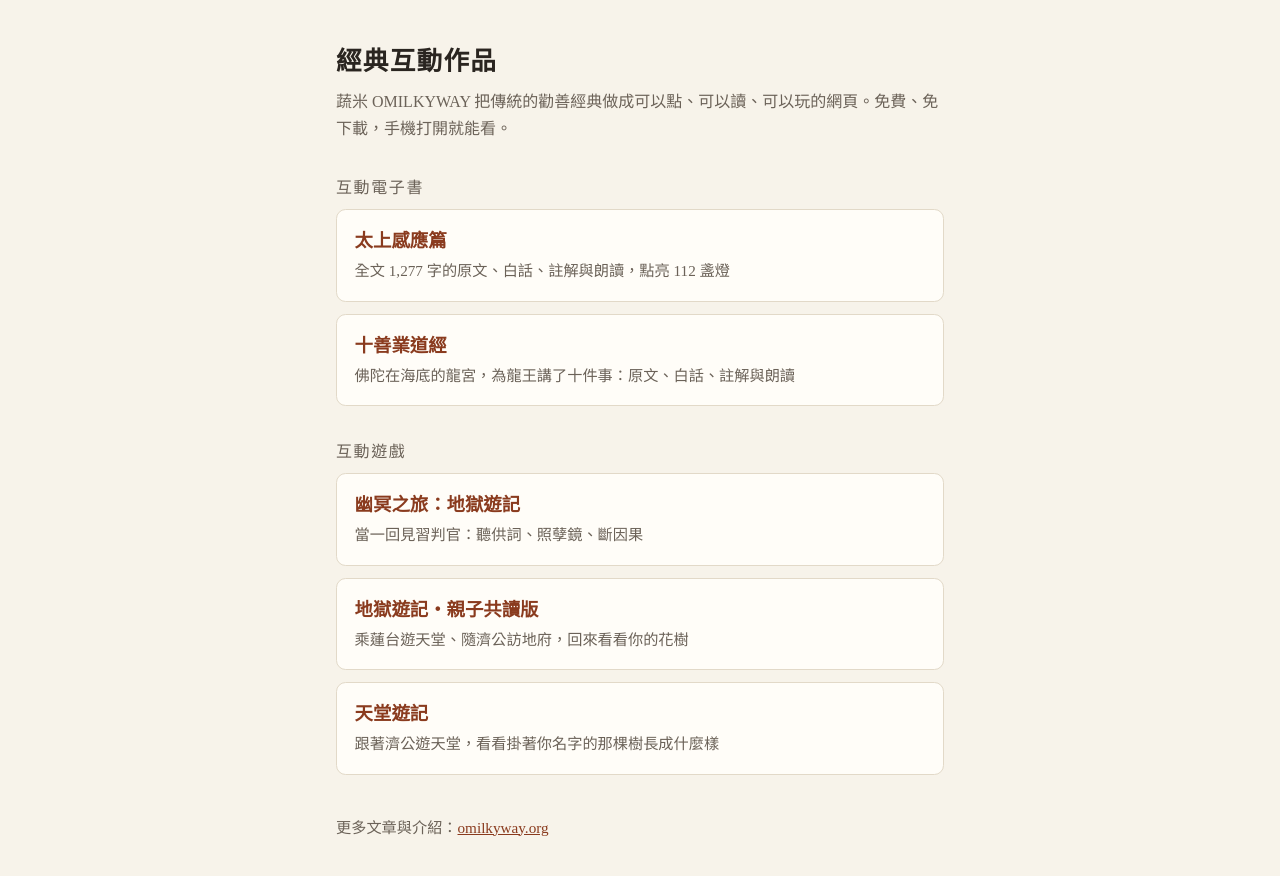
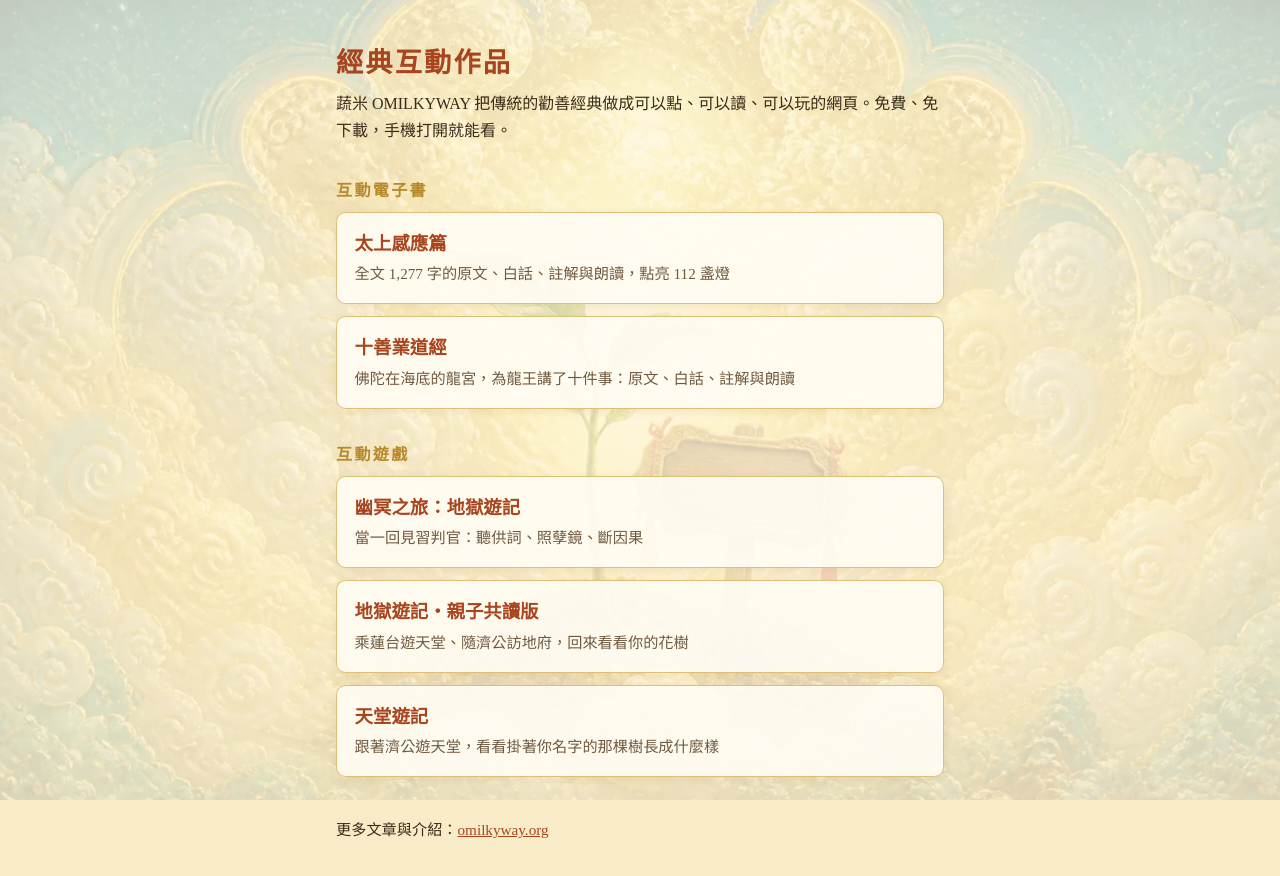
Before and after one commit to gustarsmile/gustarsmile.github.io, a plain HTML site: page index.html in a window 1280 px wide. Drawn offline with Linux system fonts and the light colour scheme.

Commit message:
首頁改成暖色：刷淡的小樹苗彩繪當背景
背景圖取自《天堂遊記》的 tree-sapling；不再跟著系統切換深色配色。

Co-Authored-By: Claude Fable 5.2 <noreply@anthropic.com>

```diff
--- a/index.html
+++ b/index.html
@@ -9,24 +9,24 @@
   <meta property="og:title" content="蔬米 OMILKYWAY｜經典互動作品">
   <meta property="og:url" content="https://edu.omilkyway.org/">
   <meta property="og:locale" content="zh_TW">
-  <meta name="theme-color" content="#1b1f52">
+  <meta name="theme-color" content="#f6e3ae">
   <style>
-    :root { color-scheme: light dark; --bg: #f7f3ea; --ink: #2a2520; --muted: #6b6258; --card: #fffdf8; --line: #e2d9c8; --accent: #8a3b1e; }
-    @media (prefers-color-scheme: dark) {
-      :root { --bg: #17182b; --ink: #f1ece2; --muted: #b3ab9e; --card: #22243d; --line: #383b5c; --accent: #f0b46a; }
-    }
+    :root { --ink: #3a2a18; --muted: #6f5a40; --card: rgba(255, 252, 243, .9); --line: #dcc07a; --accent: #a8451f; --gold: #b8892b; }
     * { box-sizing: border-box; }
-    body { margin: 0; background: var(--bg); color: var(--ink); font-family: "Noto Serif TC", "PMingLiU", "Songti TC", serif; line-height: 1.7; }
+    body { margin: 0; background: #f8ecc8; color: var(--ink); font-family: "Noto Serif TC", "PMingLiU", "Songti TC", serif; line-height: 1.7; }
+    /* 背景：《天堂遊記》的小樹苗（廟宇彩繪風），上面蓋一層暖色把它刷淡。用固定的假元素，手機捲動時不會跳動 */
+    body::before { content: ""; position: fixed; inset: 0; z-index: -1;
+      background: linear-gradient(rgba(255, 249, 232, .74), rgba(255, 244, 214, .84)), url("assets/sapling.webp") center / cover no-repeat; }
     main { max-width: 40rem; margin: 0 auto; padding: 2.5rem 1rem 3rem; }
-    h1 { font-size: 1.6rem; margin: 0 0 .25rem; letter-spacing: .05em; }
-    p.lead { color: var(--muted); margin: 0 0 2rem; }
-    h2 { font-size: 1rem; color: var(--muted); font-weight: normal; margin: 2rem 0 .5rem; letter-spacing: .1em; }
+    h1 { font-size: 1.7rem; margin: 0 0 .25rem; letter-spacing: .08em; color: var(--accent); }
+    p.lead { color: var(--ink); margin: 0 0 2rem; }
+    h2 { font-size: 1rem; color: var(--gold); font-weight: bold; margin: 2rem 0 .5rem; letter-spacing: .15em; }
     ul { list-style: none; padding: 0; margin: 0; display: grid; gap: .75rem; }
-    a.work { display: block; padding: 1rem 1.1rem; background: var(--card); border: 1px solid var(--line); border-radius: .6rem; color: inherit; text-decoration: none; }
-    a.work:hover, a.work:focus-visible { border-color: var(--accent); }
+    a.work { display: block; padding: 1rem 1.1rem; background: var(--card); border: 1px solid var(--line); border-radius: .6rem; color: inherit; text-decoration: none; box-shadow: 0 2px 10px rgba(150, 110, 30, .12); }
+    a.work:hover, a.work:focus-visible { border-color: var(--accent); box-shadow: 0 3px 14px rgba(168, 69, 31, .2); }
     a.work strong { display: block; font-size: 1.15rem; color: var(--accent); }
     a.work span { color: var(--muted); font-size: .95rem; }
-    footer { margin-top: 2.5rem; color: var(--muted); font-size: .95rem; }
+    footer { margin-top: 2.5rem; color: var(--ink); font-size: .95rem; }
     footer a { color: var(--accent); }
   </style>
 </head>
```
Also changed, not shown: assets/sapling.webp (added).
